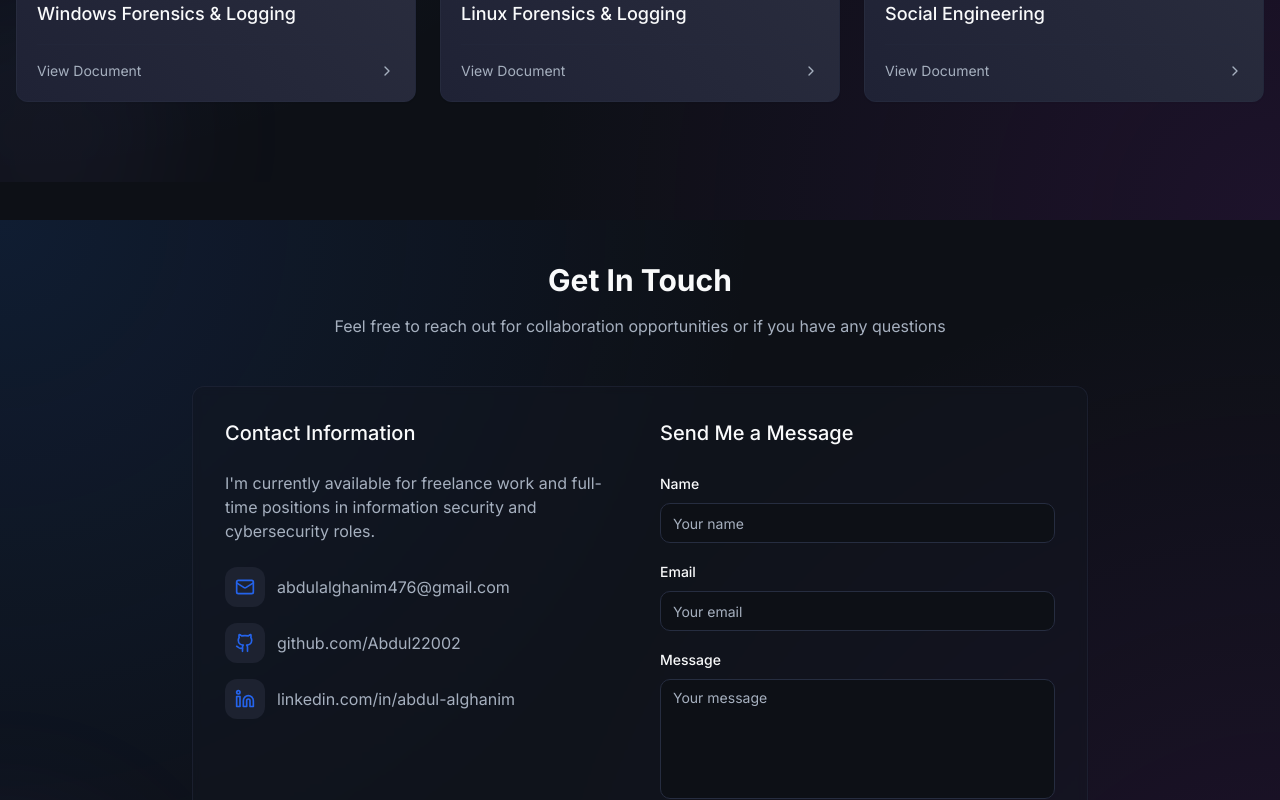
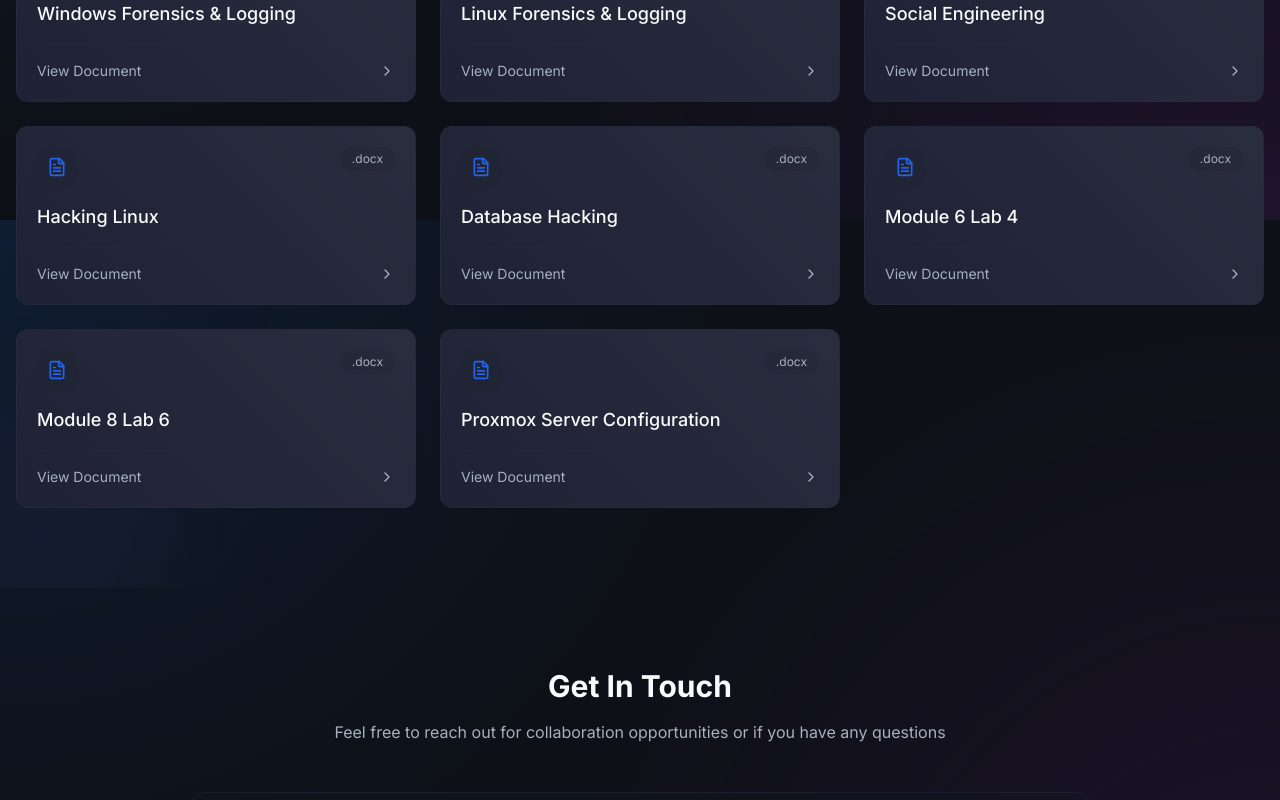
Before and after one commit to Abdul22002/Abdul_Resume, a React (Vite) app: page / in a window 1280 px wide. Shown: the part 1380-2180 px from the top of the page. Built offline with nearby package versions, Linux system fonts and the light colour scheme.

Commit message:
Integrate file access with Netlify
Enable access to files stored on Netlify.

```diff
--- a/src/components/DocumentsSection.tsx
+++ b/src/components/DocumentsSection.tsx
@@ -7,38 +7,68 @@ const documents = [
   {
     id: 1,
     title: "Windows System Hardening",
-    fileName: "LAB 9 Windows System Hardening.docx",
+    fileName: "/documents/LAB 9 Windows System Hardening.docx",
     category: "hardening",
   },
   {
     id: 2,
     title: "Linux System Hardening",
-    fileName: "LAB 10 - Linux System Hardening.docx",
+    fileName: "/documents/LAB 10 - Linux System Hardening.docx",
     category: "hardening",
   },
   {
     id: 3,
     title: "Malware Analysis",
-    fileName: "LAB 10 - Malware Analysis.docx",
+    fileName: "/documents/LAB 10 - Malware Analysis.docx",
     category: "analysis",
   },
   {
     id: 4,
     title: "Windows Forensics & Logging",
-    fileName: "LAB 11 - Windows Forensics & Logging.docx",
+    fileName: "/documents/LAB 11 - Windows Forensics & Logging.docx",
     category: "forensics",
   },
   {
     id: 5,
     title: "Linux Forensics & Logging",
-    fileName: "LAB 12 - Linux Forensics & Logging.docx",
+    fileName: "/documents/LAB 12 - Linux Forensics & Logging.docx",
     category: "forensics",
   },
   {
     id: 6,
     title: "Social Engineering",
-    fileName: "LAB 12 - Social Engineering.docx",
+    fileName: "/documents/LAB 12 - Social Engineering.docx",
     category: "security",
+  },
+  {
+    id: 7,
+    title: "Hacking Linux",
+    fileName: "/documents/Lab 6 hacking linux.docx",
+    category: "security",
+  },
+  {
+    id: 8,
+    title: "Database Hacking",
+    fileName: "/documents/Lab 8 database hacking.docx",
+    category: "security",
+  },
+  {
+    id: 9,
+    title: "Module 6 Lab 4",
+    fileName: "/documents/Module 6 lab 4.docx",
+    category: "security",
+  },
+  {
+    id: 10,
+    title: "Module 8 Lab 6",
+    fileName: "/documents/Module 8 lab 6.docx",
+    category: "security",
+  },
+  {
+    id: 11,
+    title: "Proxmox Server Configuration",
+    fileName: "/documents/Configuration of proxmox Server.docx",
+    category: "hardening",
   },
 ];
 
--- a/src/components/Header.tsx
+++ b/src/components/Header.tsx
@@ -34,7 +34,7 @@ const Header = () => {
             <span className="sr-only">LinkedIn</span>
           </a>
           <Button asChild variant="outline" size="sm" className="hidden md:flex">
-            <a href="Abdul_jobresume_CyberSecurity_NEW.pdf" target="_blank" rel="noopener noreferrer">
+            <a href="/documents/Abdul_jobresume_CyberSecurity_NEW.pdf" target="_blank" rel="noopener noreferrer">
               <FileText size={16} className="mr-2" />
               Resume
             </a>
--- a/src/components/HeroSection.tsx
+++ b/src/components/HeroSection.tsx
@@ -30,7 +30,7 @@ const HeroSection = () => {
 
           <div className="flex flex-col sm:flex-row gap-4 justify-center animate-fade-in-up" style={{ animationDelay: "0.3s" }}>
             <Button asChild size="lg" className="bg-accent-gradient animate-gradient-shift">
-              <a href="Abdul_jobresume_CyberSecurity_NEW.pdf" target="_blank" rel="noopener noreferrer">
+              <a href="/documents/Abdul_jobresume_CyberSecurity_NEW.pdf" target="_blank" rel="noopener noreferrer">
                 <FileText className="mr-2" size={18} />
                 View Resume
               </a>
@@ -46,7 +46,7 @@ const HeroSection = () => {
       </div>
 
       <div className="absolute bottom-8 left-1/2 transform -translate-x-1/2 animate-bounce">
-        <a href="#documents" className="text-muted-foreground hover:text-foreground transition-colors">
+        <a href="#documents" className="text-muted-foreground hover:text-foreground transition-colors duration-300">
           <svg
             xmlns="http://www.w3.org/2000/svg"
             width="24"
```
Also changed, not shown: src/index.html (+7 -0 lines), 2 other files (tests, documents, lock files or other folders).
